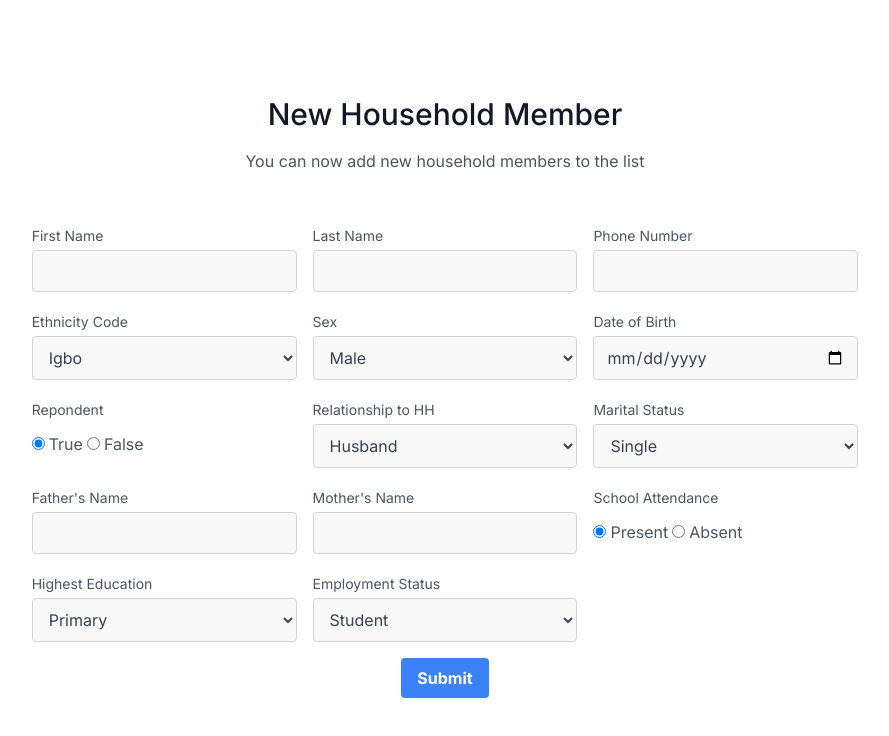
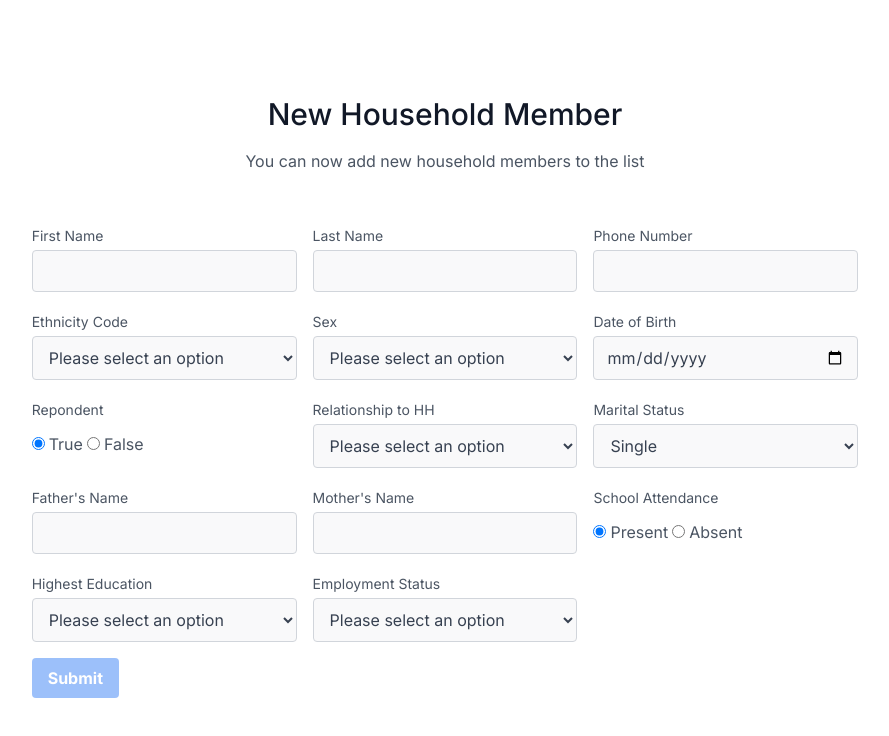
Before and after one commit to zyzer01/census-survey, a Next.js app: page /create in a window 1280 px wide. Shown: the top 736 px of the page, without its empty margins (195-1084 px from the left). Built offline with nearby package versions, Linux system fonts and the light colour scheme.

Commit message:
update page.tsx

```diff
--- a/src/app/create/page.tsx
+++ b/src/app/create/page.tsx
@@ -148,6 +148,7 @@ const CreateHouseholdMember = () => {
                     value={ethnicityCode}
                     onChange={handleChange}
                     options={[
+                      { value: "", label: "Please select an option" },
                       { value: "IGBO", label: "Igbo" },
                       { value: "YORUBA", label: "Yoruba" },
                       { value: "HAUSA", label: "Hausa" },
@@ -163,6 +164,7 @@ const CreateHouseholdMember = () => {
                     value={sexCode}
                     onChange={handleChange}
                     options={[
+                      { value: "", label: "Please select an option" },
                       { value: "MALE", label: "Male" },
                       { value: "FEMALE", label: "Female" },
                     ]}
@@ -213,6 +215,7 @@ const CreateHouseholdMember = () => {
                     value={relationshipCode}
                     onChange={handleChange}
                     options={[
+                      { value: "", label: "Please select an option" },
                       { value: "HUSBAND", label: "Husband" },
                       { value: "WIFE", label: "Wife" },
                       { value: "CHILD", label: "Child" },
@@ -226,9 +229,10 @@ const CreateHouseholdMember = () => {
                   <SelectField
                     label="Marital Status"
                     name="maritalStatusCode"
-                    value={maritalStatusCode}
+                    value={maritalStatusCode || "SINGLE"}
                     onChange={handleChange}
                     options={[
+                      { value: "", label: "Please select an option" },
                       { value: "SINGLE", label: "Single" },
                       { value: "MARRIED", label: "Married" },
                       { value: "DIVORCED", label: "Divorced" },
@@ -289,6 +293,7 @@ const CreateHouseholdMember = () => {
                     value={educationLevel}
                     onChange={handleChange}
                     options={[
+                      { value: "", label: "Please select an option" },
                       { value: "PRIMARY", label: "Primary" },
                       { value: "SECONDARY", label: "Secondary" },
                       { value: "TERTIARY", label: "Tertiary" },
@@ -304,6 +309,7 @@ const CreateHouseholdMember = () => {
                     value={employmentStatus}
                     onChange={handleChange}
                     options={[
+                      { value: "", label: "Please select an option" },
                       { value: "STUDENT", label: "Student" },
                       { value: "EMPLOYED", label: "Employed" },
                       { value: "SELF_EMPLOYED", label: "Self Employed" },
@@ -315,7 +321,12 @@ const CreateHouseholdMember = () => {
               <div className="p-2 w-full">
                 <button
                   type="submit"
-                  className="flex mx-auto bg-blue-500 text-white font-bold py-2 px-4 rounded hover:bg-blue-700"
+                  disabled={isDisabled}
+                  className={`bg-blue-500 text-white font-bold py-2 px-4 rounded ${
+                    isDisabled
+                      ? "opacity-50 cursor-not-allowed"
+                      : "hover:bg-blue-700"
+                  }`}
                 >
                   Submit
                 </button>
```
